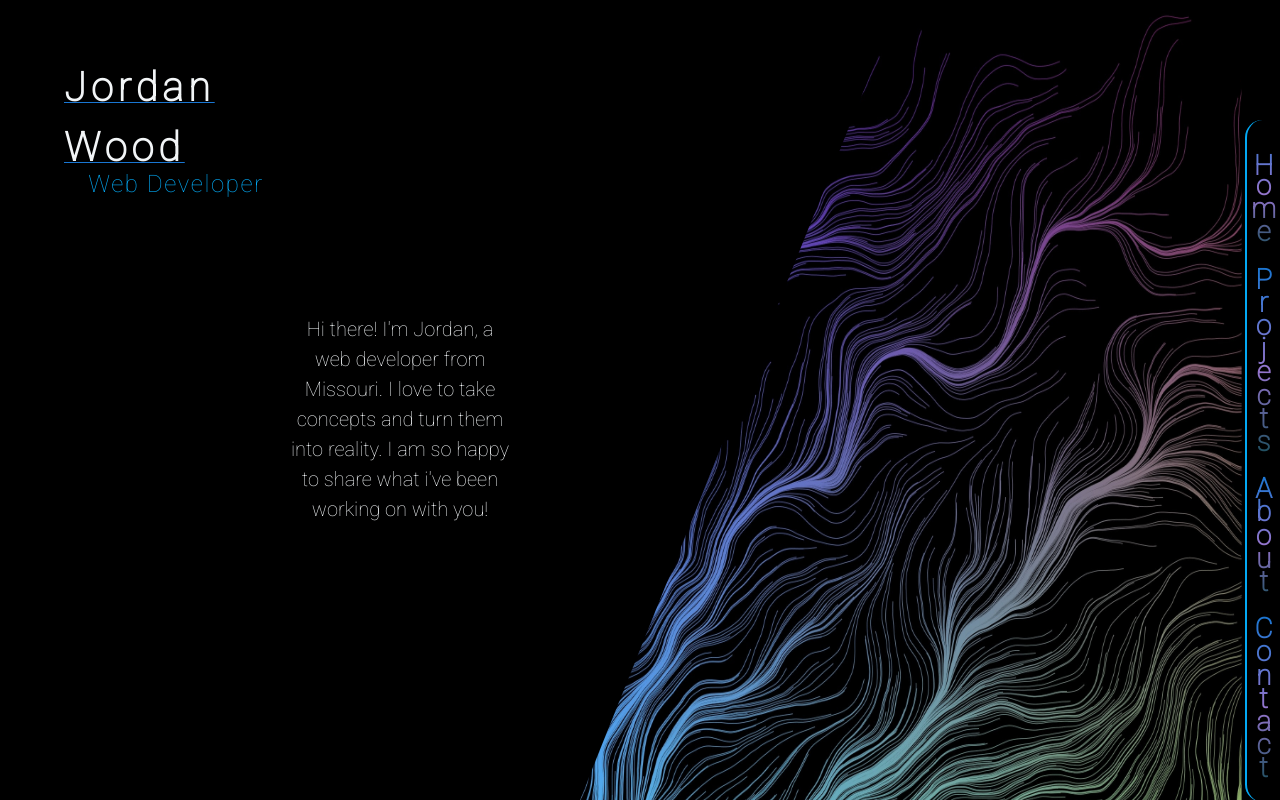
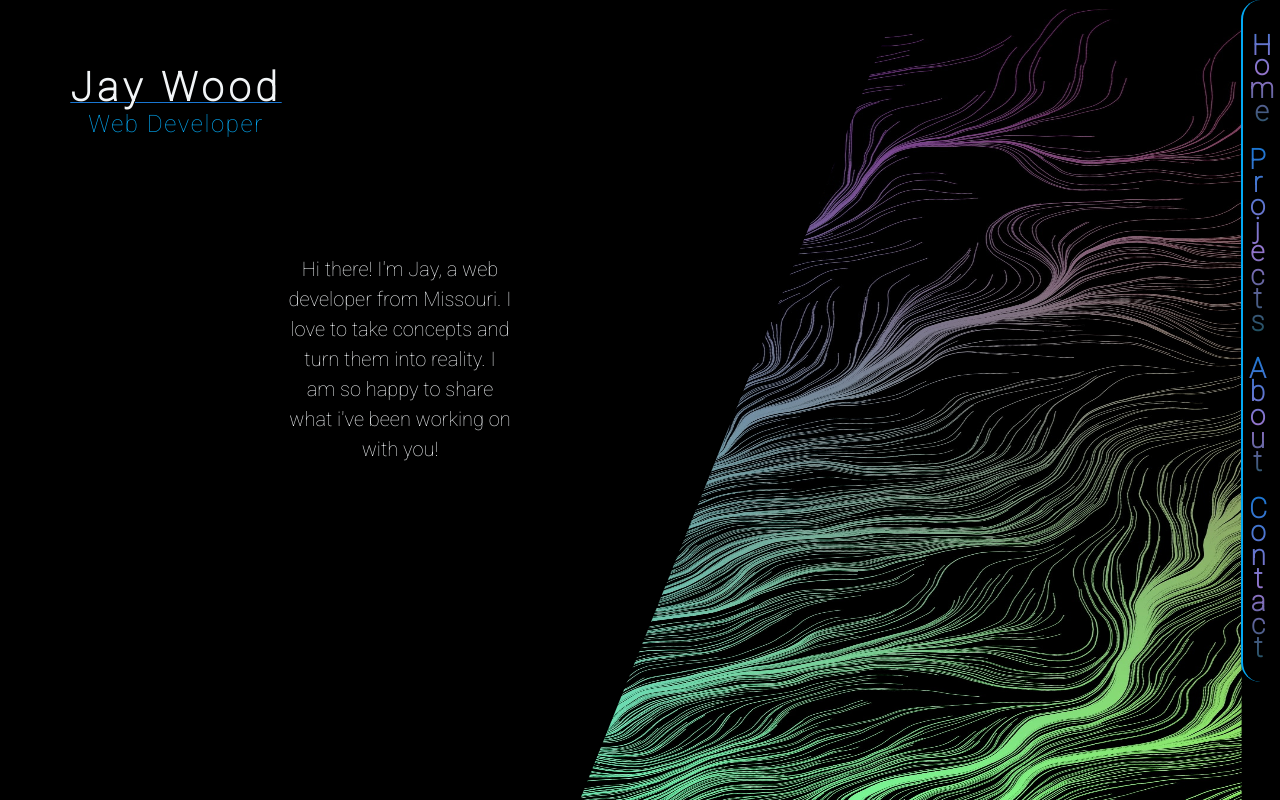
Before and after one commit to jwoodcodes/portfolio, a Next.js app: page / in a window 1280 px wide. Shown: the top 800 px of the page. Built offline with nearby package versions, Linux system fonts and the light colour scheme.

Commit message:
ready for people to see

```diff
--- a/src/app/page.js
+++ b/src/app/page.js
@@ -10,10 +10,10 @@ export default function Home() {
       <MainNav projects={"#projects"} about={"#about"} contact={"#contact"} />
       <div className={styles.mainSectionWrapper}>
         <div className={styles.nameAndTitleWrapper}>
-          <h1 className={styles.name}>Jordan Wood</h1>
+          <h1 className={styles.name}>Jay Wood</h1>
           <span className={styles.jobTitle}>Web Developer</span>
           <div className={styles.mainSectionIntro}>
-            Hi there! I&apos;m Jordan, a web developer from Missouri. I love to
+            Hi there! I&apos;m Jay, a web developer from Missouri. I love to
             take concepts and turn them into reality. I am so happy to share
             what i&apos;ve been working on with you!
           </div>
@@ -22,11 +22,12 @@ export default function Home() {
         <div className={styles.mainImageContainer}>
           <Image
             src="/coloredSmoke.jpg"
-            width="2000"
-            height="1200"
+            sizes="(max-width: 768px) 100vw, (max-width: 1200px) 50vw, 33vw"
+            fill
             priority
             className={styles.mainPageImage}
-            alt="coloredd smoke lines image"
+            alt="Colored smoke lines"
+            quality={85}
           />
         </div>
       </div>
--- a/src/app/page.module.css
+++ b/src/app/page.module.css
@@ -6,18 +6,16 @@
 .mainNav {
   position: sticky;
 
-  top: 15%;
+  top: 0;
+
   left: 100%;
-  /* left: 0; */
 
   z-index: 1;
   font-size: 1.5rem;
-  /* width: 25%; */
 
-  /* background: linear-gradient(to right bottom, var(--color-blue-primary), var(--color-purple-light), var(--color-green-primary)); */
   border-radius: 20px;
   border-left: 2px solid var(--color-blue-light);
-  /* width: fit-content; */
+
   width: fit-content;
   height: fit-content;
 
@@ -25,16 +23,11 @@
 
   flex-direction: column;
 
-  /* justify-content: space-around; */
   justify-content: center;
-  align-items: center;
-}
+  align-items: flex-start;
 
-@media (max-width: 475px) {
-  .mainNav {
-    top: 20%;
-    /* flex-direction: column; */
-  }
+  padding-left: 2px;
+  padding-right: 2px;
 }
 
 @media (max-width: 650px) {
@@ -81,36 +74,6 @@
   justify-content: center;
   align-items: center;
   flex-direction: column;
-
-  /* animation: spin 2s infinite linear ; */
-
-  /* background:
-
-
-
-    linear-gradient(
-        to bottom,
-
-
-        oklch(0% 0 0),
-        oklch(0% 0 0) */
-
-  /* oklch(35.56% 0.061 189.91),
-        oklch(56.45% 0.163 253.27) */
-
-  /* oklch(0.1 0.2 240 / 0.95), */
-  /* oklch(0.1 0.2 240 / 0.95) */
-  /* )
-      padding-box,
-    conic-gradient(
-        from var(--bg-angle) in oklch longer hue,
-
-        oklch(1 0.37 0) 0 0
-      )
-      border-box;
-    */
-
-  /* border-bottom: 1px solid var(--color-white);   */
 }
 
 @media (max-width: 500px) {
@@ -128,13 +91,13 @@
 }
 
 .navLink:hover {
-  transform: scale(1.1) translateY(-5px) translateX(-5px);
+  transform: scale(1.01) translateY(-3px) translateX(-3px);
   color: var(--color-green-light);
   border: 1px solid transparent;
 }
 
 .navLink:active {
-  transform: scale(1.1) translateY(0);
+  transform: scale(1) translateY(0);
   color: var(--color-purple-light);
 }
 
--- a/src/app/projectionsBuilder/page.js
+++ b/src/app/projectionsBuilder/page.js
@@ -35,7 +35,8 @@ export default function DailyDynasties() {
           <br />A football projection building app.
           {/* I built for myself and the people I work with at the Undroppables fantasy football.  */}
           The app allows you to build projections for a number of stats and
-          fantasy points for all teams and players.
+          fantasy points for all teams and players, stores them in local
+          storage, and creates dynamic tables for all of the users projections.
           <br />
           <br />
           Built using React, Nextjs, agGrid, and MongoDb
--- a/src/components/CardContainer.js
+++ b/src/components/CardContainer.js
@@ -20,14 +20,14 @@ export default function CardContainer() {
         siteDsc="A football projection builder with a user friendly interface and data visualizations. Built using React, Nextjs, AgGrid, and MongoDb"
         projectPageRef="/projectionsBuilder"
       />
-      {/* <ProjectCard
+      <ProjectCard
         imgSrc="/ebvHomeScreenshot.png"
         altText="ElderBlossom View"
         title="ElderBlossom View"
         subTitle="business & ecommerce site"
         siteDsc="Business content site with estore and fully functioning cart for an elderberry winery and events venue. Built using React, Nextjs, and MongoDb"
         projectPageRef="/ebv"
-      /> */}
+      />
     </div>
   );
 }
```
Also changed, not shown: src/app/dailyDynasties/page.js (+11 -11 lines), src/app/ebv/page.js (+5 -5 lines), src/components/Footer.js (+1 -1 lines).
